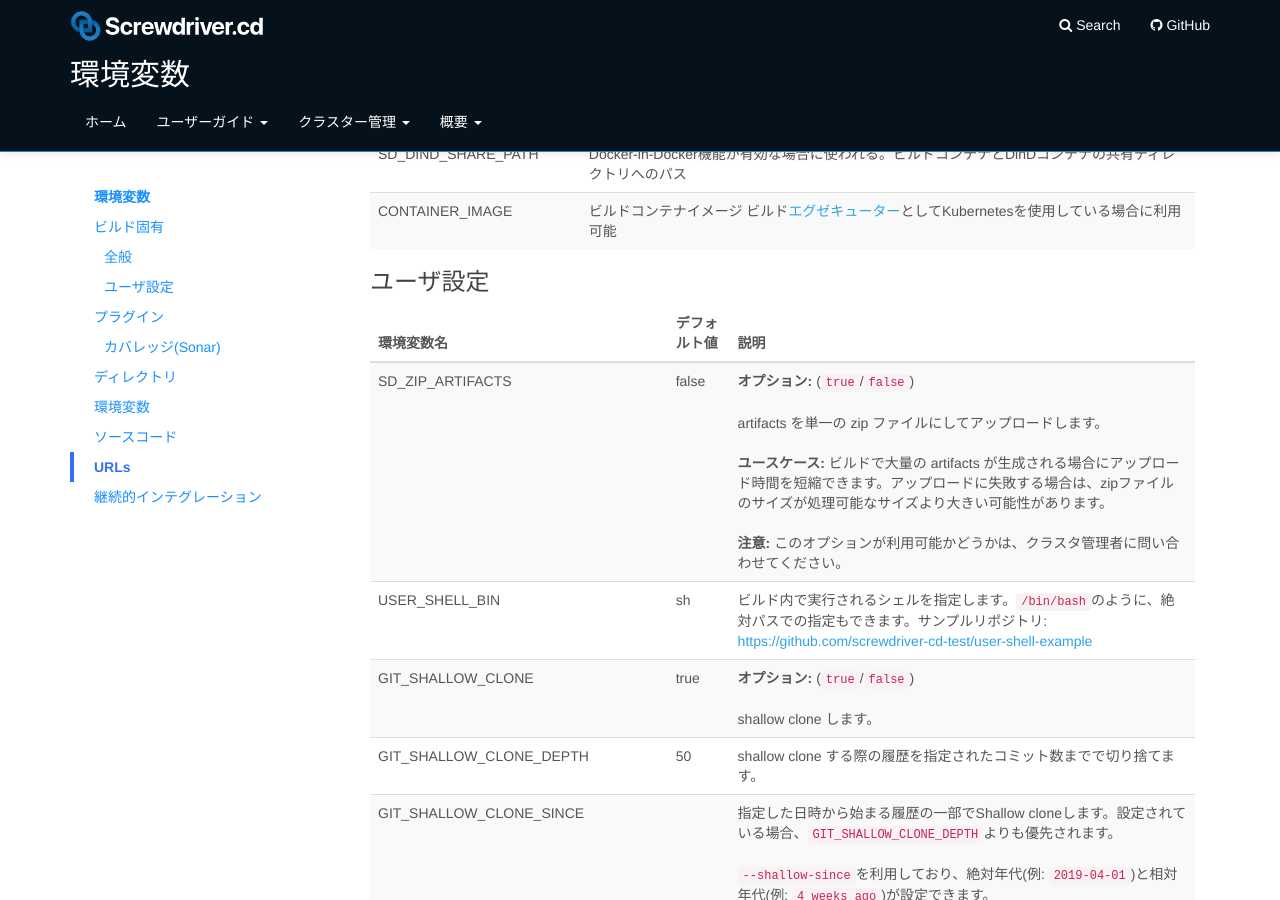
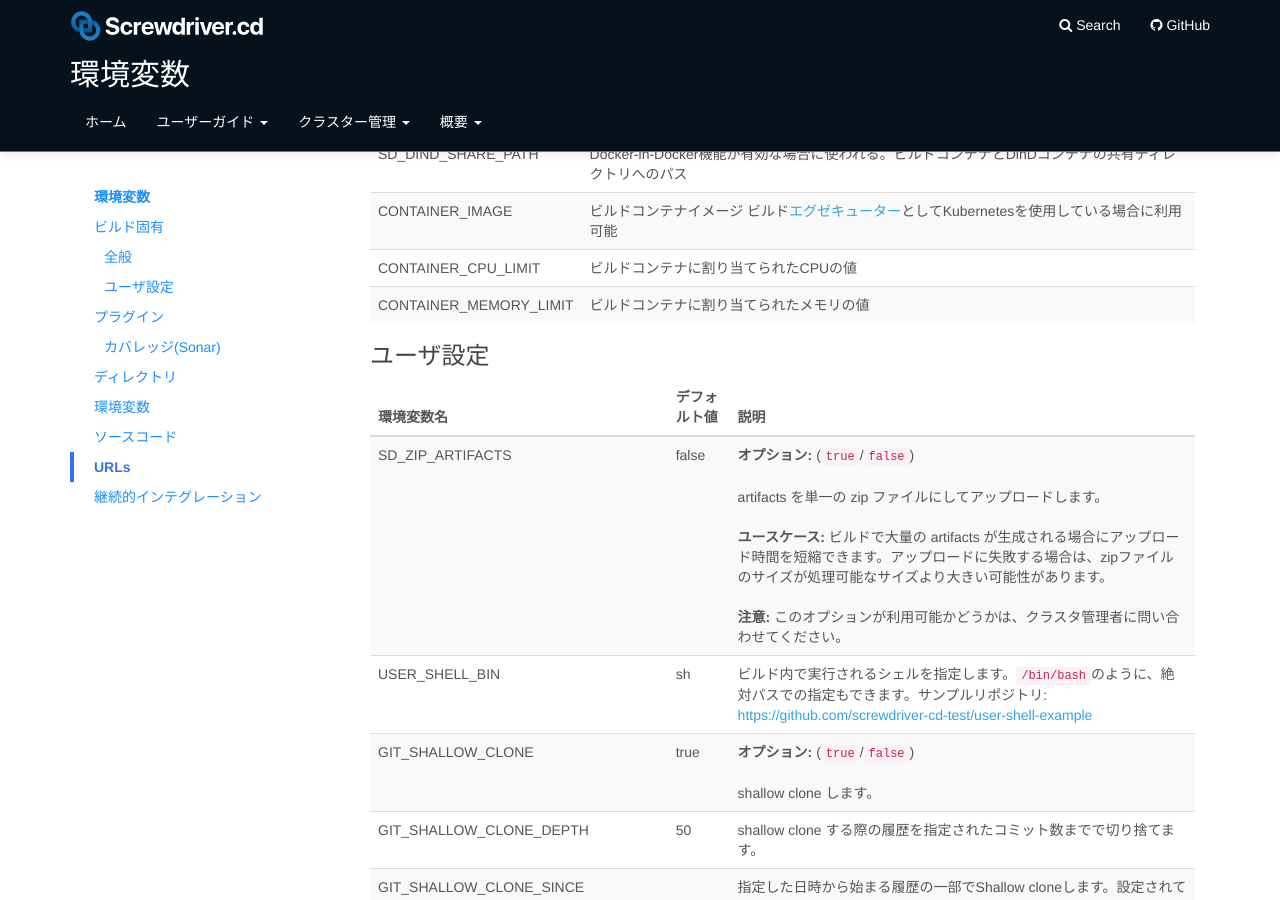
Before and after one commit to screwdriver-cd/guide, a Jekyll site: the page built from docs/ja/user-guide/environment-variables.md, in a window 1280 px wide and 900 px high, scrolled down 1003 px. Built offline with Jekyll 4.4.1, drawn with Linux system fonts in a browser that asks for light colours.

Commit message:
Update environment-variables.md

```diff
--- a/docs/ja/user-guide/environment-variables.md
+++ b/docs/ja/user-guide/environment-variables.md
@@ -63,6 +63,8 @@ Screwdriver はビルドの過程で利用できる環境変数をエクスポ
 | SD_SCHEDULED_BUILD | スケジューラーによってビルドを開始する(true)か、否(false)か |
 | SD_DIND_SHARE_PATH | Docker-in-Docker機能が有効な場合に使われる。ビルドコンテナとDinDコンテナの共有ディレクトリへのパス |
 | CONTAINER_IMAGE | ビルドコンテナイメージ ビルド[エグゼキューター](../cluster-management/configure-api#executorプラグイン)としてKubernetesを使用している場合に利用可能|
+| CONTAINER_CPU_LIMIT | ビルドコンテナに割り当てられたCPUの値 |
+| CONTAINER_MEMORY_LIMIT | ビルドコンテナに割り当てられたメモリの値 |
 
 ### ユーザ設定
 
```
